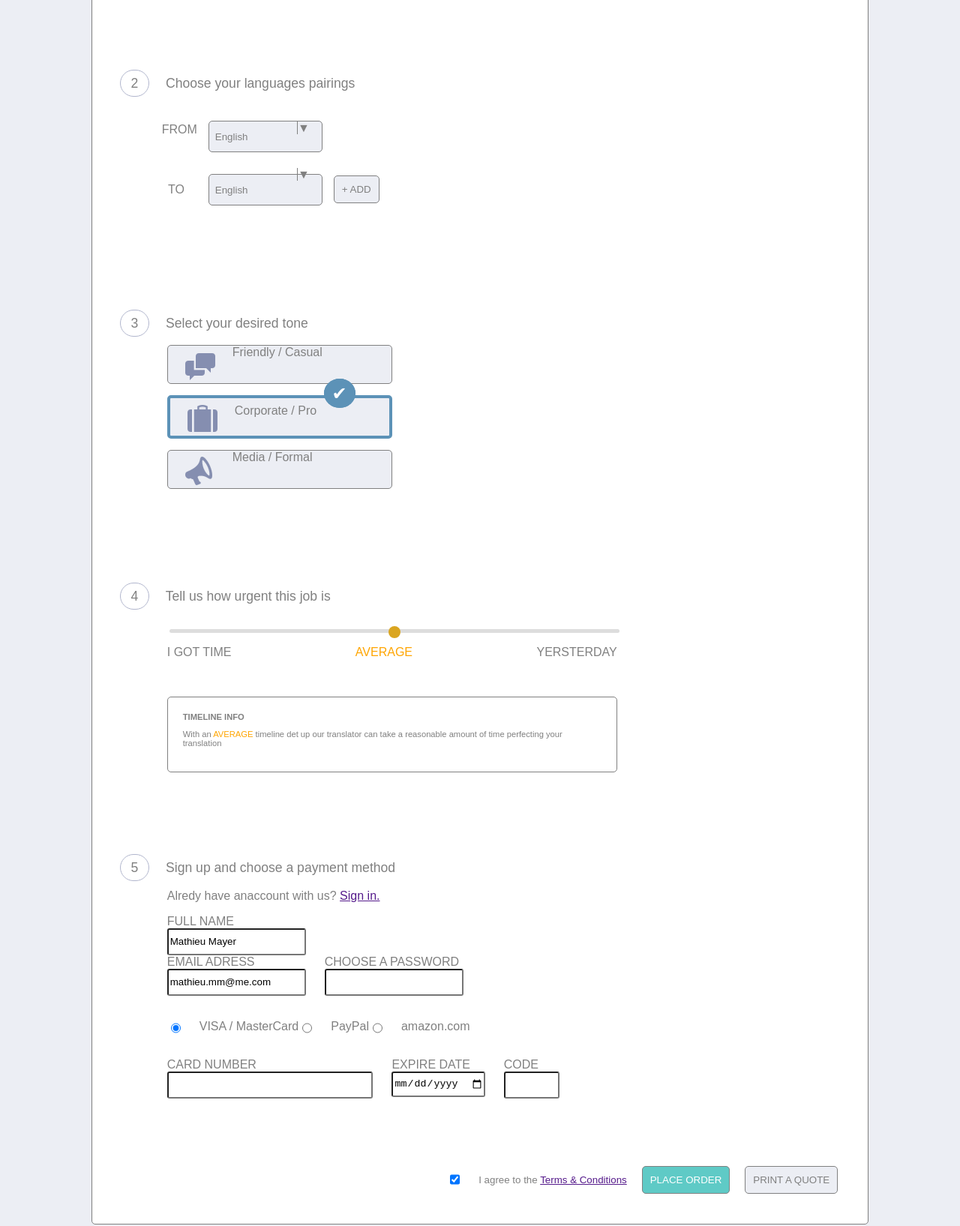
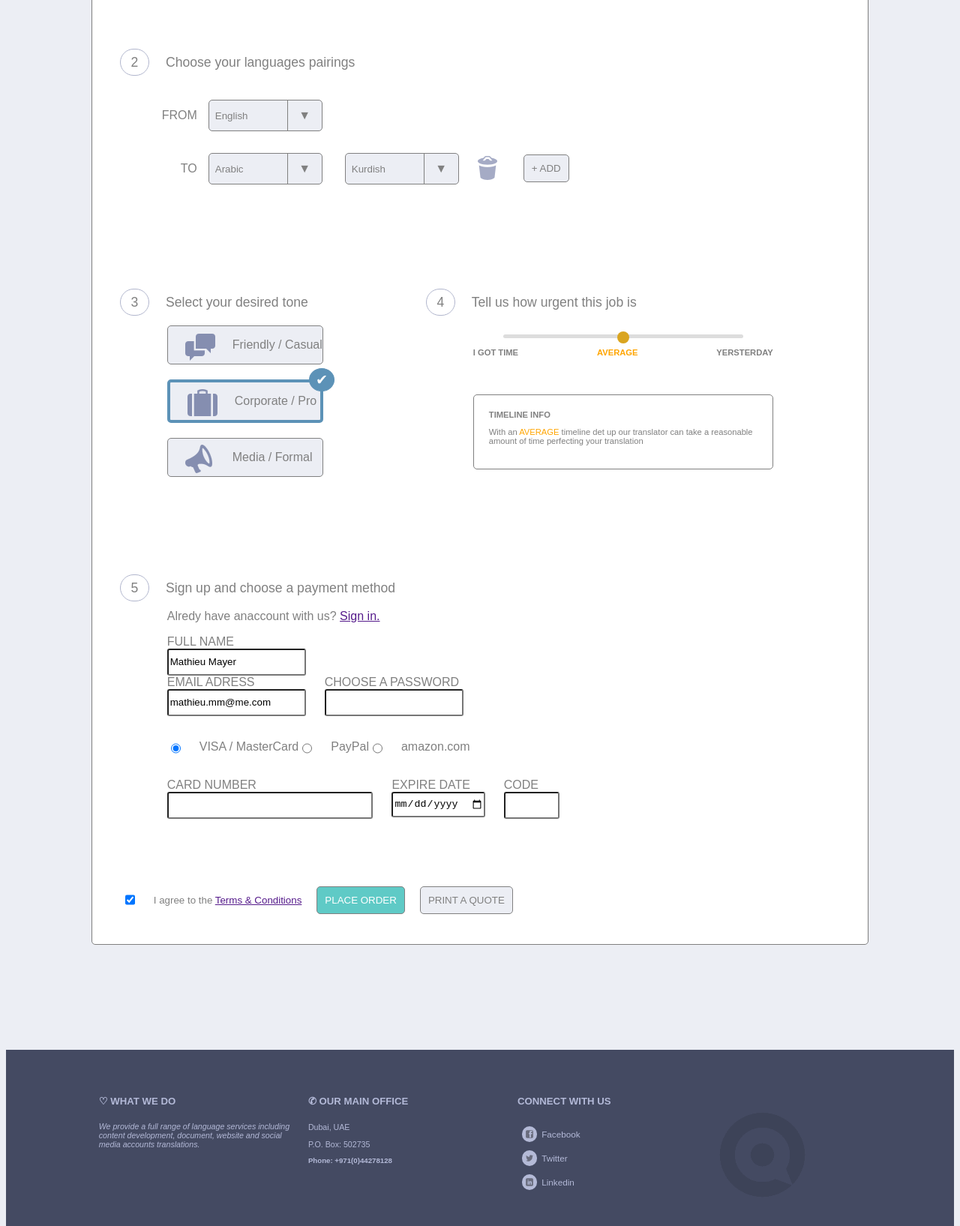
Before and after one commit to Dmitriy-Yarygin/kottans-js-2016, a plain HTML site: page week02/Домашка №3 (#4)/index.html in a window 1280 px wide. Shown: the part 980-2615 px from the top of the page at 75% size. Drawn offline with Linux system fonts and the light colour scheme.

Commit message:
Проомежуточный результат (~60%) по заданию №4

```diff
--- a/week02/Домашка №3 (#4)/css/headerFooter.css
+++ b/week02/Домашка №3 (#4)/css/headerFooter.css
@@ -13,12 +13,11 @@ body{
   align-items: center;
 }
 .go-back::before {
-    width: 20px;
-    height: 12px;
-    content: "";
-    background: url(../left-arrow.svg) no-repeat;
-    opacity:0.2;
-    background-size: contain;
+    margin-right: 0.5em;
+    width: 1em;
+    height: 1em;
+    content: url(../left-arrow.svg);
+    opacity: 0.2;
 }
 .sign-in::before {
     width: 20px;
@@ -46,13 +45,15 @@ body{
   border-radius: 5px;
   transition: .2s ease-in-out;
 }
-.allPagesHeader a:hover:not(:active){
+button:hover:not(:active),
+a:hover:not(:active){
   box-shadow:
    0 0 3px rgba(0,0,0,0) inset,
    0 1px 1px 1px rgba(0,255,255,.5),
    0 -1px 1px 1px rgba(0,255,255,.5);
 }
-.allPagesHeader a:active{
+button:active,
+a:active{
   background: linear-gradient(rgb(250,250,250), rgb(235,235,235));
   box-shadow:
    0 0 3px rgba(0,0,0,.5) inset,
@@ -75,7 +76,7 @@ body{
 
 .allPagesFooter section {
   height: 180px;
-  padding-right: 20px;
+  padding: 0px 10px;
   display: flex;
   flex-direction: column;
   max-width: 25%;
@@ -88,13 +89,39 @@ body{
   flex: 2.5 2.5 25%;
   min-width: 150px;
 }
+.our-main-office a{
+    text-decoration: none;
+    font-weight: bold;
+    color: inherit;
+}
+
 .connect-with-us {
   flex: 2 2 20%;
   min-width: 150px;
 }
+.connect-with-us ul{
+    padding-left: 0px;
+    list-style-type: none;
+}
+.connect-with-us li{
+    display: flex;
+}
+.connect-with-us a{
+    margin: auto 0;
+    text-decoration: none;
+    color: inherit;
+}
+.connect-with-us img{
+  margin: 0.5em;
+  height: 1.75em;
+  border-radius: 50%;
+  background-color: rgb(179, 185, 215);
+}
+.weOnFacebook {   }
+.weOnTwitter {   }
+.weOnLinkedin {   }
 
-.allPagesHeader img,
-.allPagesFooter img{
+.logo{
   height: 115px;
   width: 115px;
   mix-blend-mode: multiply;
@@ -102,6 +129,6 @@ body{
 }
 
 
-.allPagesFooter img{
+.allPagesFooter .logo{
   align-self: center;
 }
--- /dev/null
+++ b/week02/Домашка №3 (#4)/css/media-queries.css
@@ -0,0 +1,22 @@
+@media screen and (max-width : 599px) {
+	.translationOrderForm {
+	  margin: 0px 0px 140px 0px;
+	}
+	.allPagesHeader{
+	  margin-left: 1%;
+	  margin-right: 1%;
+	}
+	.translationOrderForm>section{
+	  padding: 10px;
+	}
+	.allPagesFooter {
+	    padding: 10px;
+	}
+
+	.itemTitle{
+	  text-indent: -20px;
+	}
+	.itemTitle::before {
+	    margin: 0px;
+	}
+}
--- a/week02/Домашка №3 (#4)/css/style.css
+++ b/week02/Домашка №3 (#4)/css/style.css
@@ -8,11 +8,18 @@
   border-radius: 5px;
 }
 .translationOrderForm {
+  min-width: 300px;
   margin: 0px 9% 140px 9%;
   background-color: white;
+
+  display: flex;
+  flex-wrap: wrap;
 }
 .translationOrderForm>section{
   padding: 50px 100px;
+  flex-direction: column;
+  /*justify-content: space-between;*/
+  align-items: left;
 }
 input, select{
   border-radius: 3px;
@@ -94,6 +101,10 @@ button{
   text-align: left;
   width: 25%;
 }
+.Upload-your-documents-headTableRow>th:last-child {
+  text-align: center;
+}
+
 .order-buttons button {
   margin: 15px 5px;
   width: 100%;
@@ -104,8 +115,6 @@ button{
 }
 
 .what-you-want-translate {
-  display: flex;
-  flex-direction: column;
   text-align: center;
 }
 .what-you-want-translate h1{
@@ -119,7 +128,8 @@ button{
   border-bottom: 1px solid grey;
 }
 .whatTranslate{
-  margin-top: 60px;
+  width: 100%;
+  padding-top: 60px;
   display: flex;
   flex-direction: row;
   justify-content: space-between;
@@ -133,7 +143,7 @@ button{
   width: 50%;
   mix-blend-mode: multiply;
 }
-.whatTranslate>label {
+.whatTranslate label {
   cursor:pointer;
   display: flex;
   flex-direction: column;
@@ -147,11 +157,12 @@ button{
 }
 .whatTranslate input:checked + label {
   border: 4px solid #5C92B7;
+  position: relative;
 }
 .whatTranslate input:checked + label::after {
-  position: relative;
-  right: -50%;
-  top: -130px;
+  position: absolute;
+  right: -1em;
+  top: -1em;
   padding: 5px 10px;
   content: "✔";
   font-size: 150%;
@@ -161,6 +172,9 @@ button{
   border-radius: 50%;
 }
 /*  111111111111111111111111111111111111111111111111111111111111111      */
+.Upload-your-documents{
+}
+
 .itemTitle::before {
     margin: 1em;
     padding: .4em .75em;
@@ -206,6 +220,7 @@ button{
     text-align: right;
 }
 .TranslateFrom>div, .TranslateTo{
+    position: relative;
     height: inherit;
     width: 150px;
     background-color: rgb(236, 238, 244);
@@ -213,21 +228,18 @@ button{
     line-height: 40px;
 }
 /*.verticalDelimiter*/
-.Choose-your-languages label::after
-{
-    height: inherit;
+.TranslateFrom div::after, .TranslateTo::after{
+    position: absolute;
+    right: 0;
+    top: 0;
     width: 30%;
     text-align: center;
- /*   float: right;*/
     border-left-color: grey;
     border-left-style: solid;
     border-left-width: 1px;
     content: "▼";
     color: rgb(128, 128, 128);
     z-index: 1;
-    position: relative;
-    left: 150px;
-    top: -20px;
   }
 .TranslateFrom .icon{
   background-position: -2px -2px;
@@ -251,12 +263,15 @@ button{
 .Choose-your-languages select:focus {
     outline: none;
 }
-
+.TranslateTo + .icon{
+    margin: 0 25px 0 0;
+  background-position: -52px -102px;
+  cursor: pointer;
+}
 
 
 /*  33333333333333333333333333333333333333333333333333333333333333333333333      */
 .Select-your-desired-tone{
-  min-width: 200px;
   max-width: 300px;
 }
 .Select-your-desired-tone input {
@@ -265,20 +280,22 @@ button{
 .Select-your-desired-tone label {
   display: block;
   cursor:pointer;
-  margin: 15px 0px;
-  height: 50px;
+  margin: 20px 0px;
+  line-height: 50px;
   background-color: RGB(236, 238, 244);
 }
 .Select-your-desired-tone input:checked + label {
+  position: relative;
   border: 4px solid #5C92B7;
 }
 .Select-your-desired-tone input:checked + label::after {
-  position: relative;
-  right: -5px;
-  top: -20px;
-  padding: 5px 10px;
+  line-height: 1em;
+  position: absolute;
+  right: -1em;
+  top: -1em;
+  padding: 5px 8px;
   content: "✔";
-  font-size: 150%;
+  font-size: 120%;
   color: white;
   background-color: #5C92B7;
   border: 1px solid #5C92B7;
@@ -308,13 +325,15 @@ label[for="desiredToneFormal"] .icon{
 
 /*   4444444444444444444444444444444444444444444444444444444444444444444      */
 .how-urgent-this-job-is{
-  min-width: 200px;
-  max-width: 600px;
+  max-width: 400px;
 }
 .urgentRange {
 -webkit-appearance: none;
+display: flex;
+margin: auto;
+align-content: center;
 border: 1px solid white;
-width: 100%;
+width: 80%;
 }
 .urgentRange::-webkit-slider-runnable-track {
 width: 100%;
@@ -389,6 +408,8 @@ background: #ccc;
 .urgentRange+div{
   display: flex;
   justify-content: space-between;
+  font-size: 70%;
+  font-weight: bold;
 }
 .Choose-your-languages label: {
   text-transform: uppercase;
--- a/week02/Домашка №3 (#4)/index.html
+++ b/week02/Домашка №3 (#4)/index.html
@@ -5,6 +5,7 @@
 	    <title>A Pen by  Dmitriy Yarygin</title>
 	    <link rel="stylesheet" href="css/headerFooter.css">
 	    <link rel="stylesheet" href="css/style.css">
+	    <link rel="stylesheet" href="css/media-queries.css">
 	    <!--  -->
 	    <script async defer src="index.js"></script>
   </head>
@@ -13,7 +14,7 @@
 
 	<header class="allPagesHeader">
 	  <a class=go-back role=button href="history.back()"> go back </a>
-	  <img src="emblem.png" alt='emblem'>
+	  <img  class="logo" src="emblem.png" alt='emblem'>
 	  <a class=sign-in role=button href=/> sign in </a>
 	</header>
 
@@ -82,7 +83,7 @@
 	      </p>
 	      <div class="filesTable">
 	        <table>
-	          <tr>
+	          <tr  class="Upload-your-documents-headTableRow">
 	            <th>file name</th>
 	            <th>file size</th>
 	            <th>number of words</th>
@@ -96,7 +97,7 @@
 	    <p class="itemTitle"> Choose your languages pairings </p>
 
 	    <div class="TranslateFrom">
-	    	<label> FROM </label>
+	    	<label> from </label>
 		    <div>  <!--  <div class="verticalDelimiter"></div> -->
 			    <select>
 			      <option value="English">English</option>
@@ -107,15 +108,25 @@
 			</div>
 		</div>
 	    <div>
-		    <label>TO</label>
+		    <label>to</label>
 			<div class="TranslateTo">
 			    <select>
+			      <option>Arabic</option>
 			      <option>English</option>
-			      <option>Arabic</option>
 			      <option>Kurdish</option>
 			    </select>
 			</div>
-	    	<button> + ADD </button>
+
+			<div class="TranslateTo">
+			    <select>
+			      <option>Kurdish</option>
+			      <option>English</option>
+			      <option>Arabic</option>
+			    </select>
+			</div>
+
+			<div class="icon"></div>
+	    	<button> + add </button>
 		</div>
   </section>
 
@@ -221,13 +232,19 @@
   <section class="connect-with-us">
     <h1>connect with us</h1>
       <ul>
-        <li> Facebook </li>
-        <li> Twitter </li>
-        <li> Linkedin </li>
+        <li class="weOnFacebook">
+        	<img src="facebook-square.svg">
+        	<a  href="https://www.facebook.com">  Facebook </a>
+        <li class="weOnTwitter">
+        	<img src="twitter.svg">
+        	<a class="weOnTwitter" href="https://twitter.com"> Twitter </a>
+        <li class="weOnLinkedin">
+        	<img src="linkedin.svg">
+        	<a class="weOnLinkedin" href="https://www.linkedin.com/">  Linkedin</a>
       </ul>
   </section>
 
-  <img src="emblem.png" alt='emblem'>
+  <img class="logo" src="emblem.png" alt='emblem'>
 </footer>
 
 
```
Also changed, not shown: week02/Домашка №3 (#4)/facebook-square.svg (added), week02/Домашка №3 (#4)/linkedin.svg (added), week02/Домашка №3 (#4)/twitter.svg (added).
